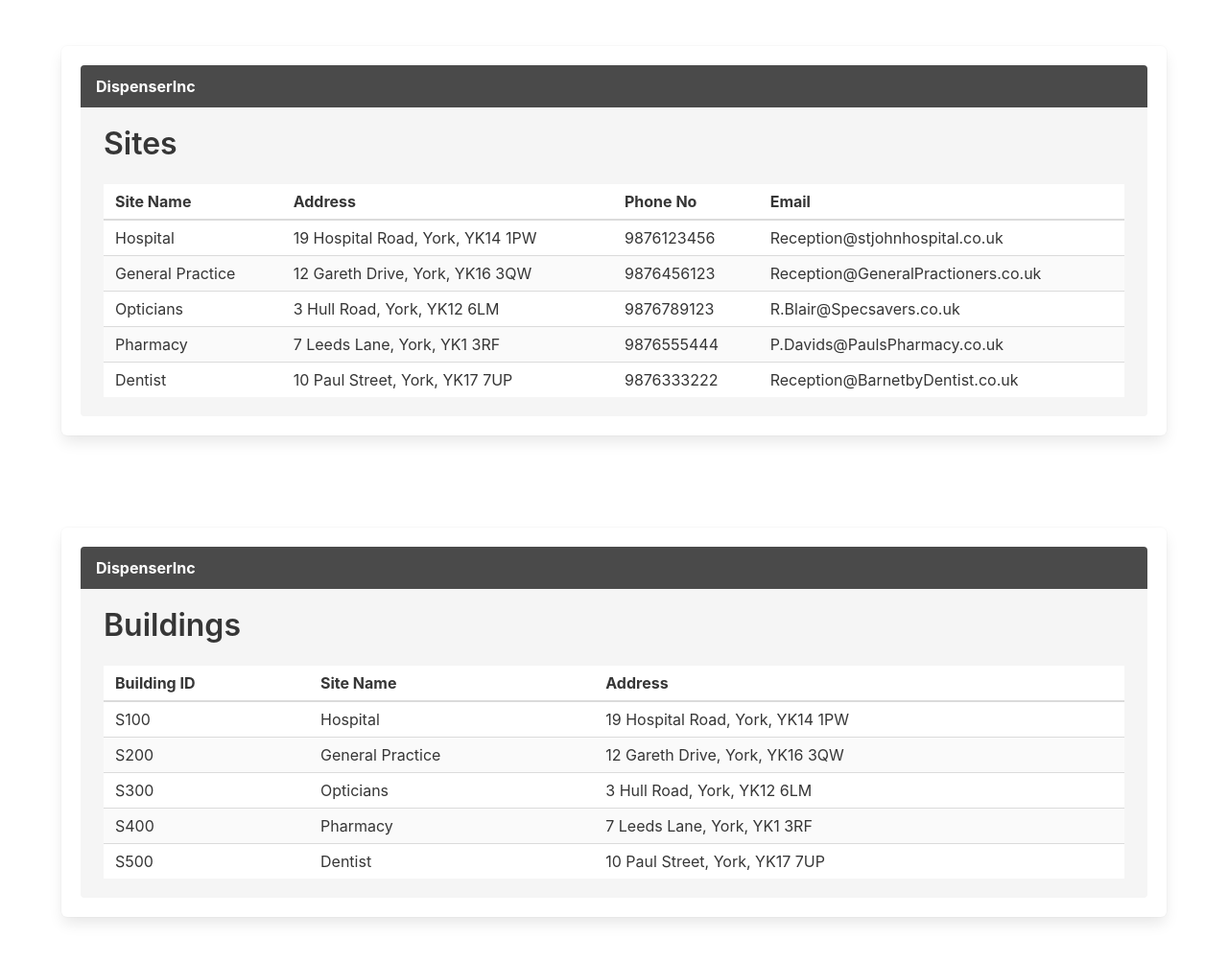
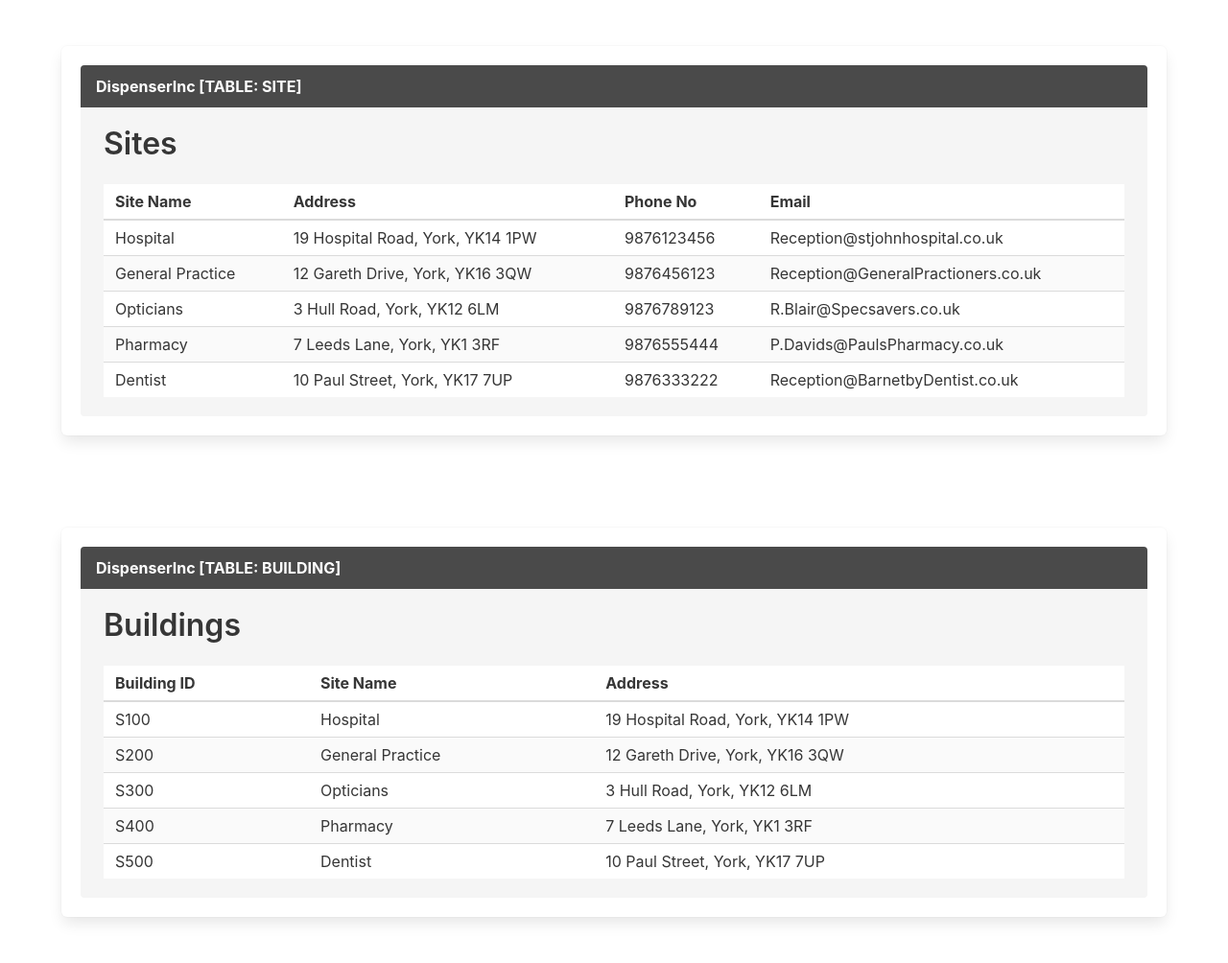
Before and after one commit to zakr0112/Soap-Dispenser, a Django app: page /sites/ in a window 1280 px wide. Shown: the part 86-1090 px from the top of the page at 96% size. Run offline with Django 4.2, Linux system fonts and the light colour scheme; data comes from the database, SQL or seed files in the repository.

Commit message:
Added TABLE information to top row

```diff
--- a/soap_project/dispenser/templates/dispenser/DispenserList.html
+++ b/soap_project/dispenser/templates/dispenser/DispenserList.html
@@ -40,7 +40,7 @@
             <div class="box">
                 <article class="message">
                     <div class="message-header">
-                        <p>DispenserInc</p>
+                        <p>DispenserInc [TABLE: dispenser]</p>
                     </div>
                     <div class="message-body">
                         <h1 class="title">Dispensers</h1>
--- a/soap_project/dispenser/templates/dispenser/shifts.html
+++ b/soap_project/dispenser/templates/dispenser/shifts.html
@@ -39,7 +39,7 @@
             <div class="box">
                 <article class="message">
                     <div class="message-header">
-                        <p>DispenserInc</p>
+                        <p>DispenserInc [TABLE: SHIFT]</p>
                     </div>
                     <div class="message-body">
                         <table class="table is-striped is-fullwidth">
--- a/soap_project/dispenser/templates/dispenser/sites.html
+++ b/soap_project/dispenser/templates/dispenser/sites.html
@@ -39,7 +39,7 @@
             <div class="box">
                 <article class="message">
                     <div class="message-header">
-                        <p>DispenserInc</p>
+                        <p>DispenserInc [TABLE: SITE]</p>
                     </div>
                     <div class="message-body">
                         <table class="table is-striped is-fullwidth">
@@ -80,7 +80,7 @@
             <div class="box">
                 <article class="message">
                     <div class="message-header">
-                        <p>DispenserInc</p>
+                        <p>DispenserInc [TABLE: BUILDING]</p>
                     </div>
                     <div class="message-body">
                         <table class="table is-striped is-fullwidth">
--- a/soap_project/dispenser/templates/dispenser/stock.html
+++ b/soap_project/dispenser/templates/dispenser/stock.html
@@ -40,7 +40,7 @@
             <div class="box">
                 <article class="message">
                     <div class="message-header">
-                        <p>DispenserInc</p>
+                        <p>DispenserInc [TABLE: company, restock_ids]</p>
                     </div>
                     <div class="message-body">
                         <h1 class="title">Restock Companies</h1>
@@ -82,7 +82,7 @@
             <div class="box">
                 <article class="message">
                     <div class="message-header">
-                        <p>DispenserInc</p>
+                        <p>DispenserInc [TABLE: RESTOCK]</p>
                     </div>
                     <div class="message-body">
                         <h1 class="title">Stock Purchases</h1>
@@ -128,7 +128,7 @@
             <div class="box">
                 <article class="message">
                     <div class="message-header">
-                        <p>DispenserInc</p>
+                        <p>DispenserInc [TABLE: RESTOCK]</p>
                     </div>
                     <div class="message-body">
                         <h1 class="title">Stock Supervisor</h1>
```
